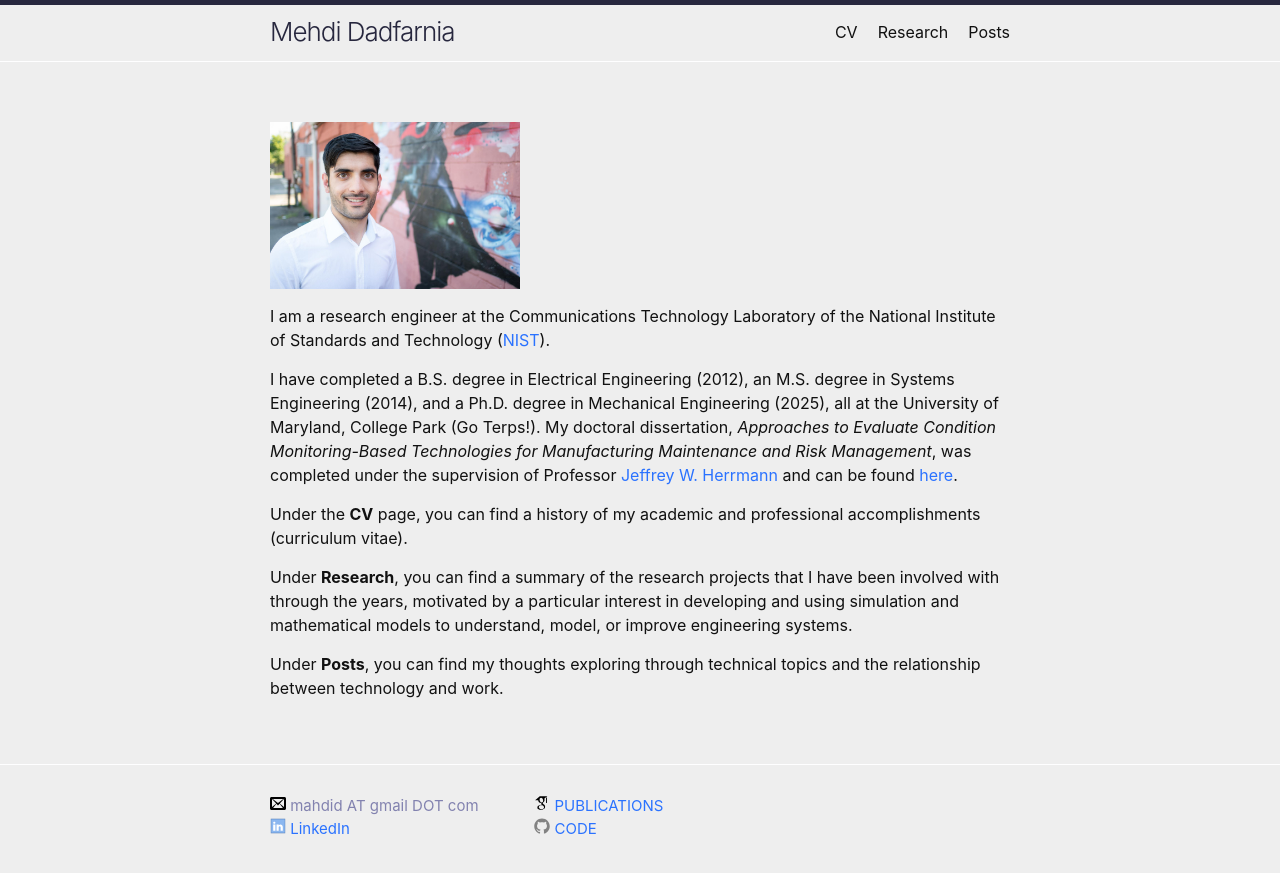
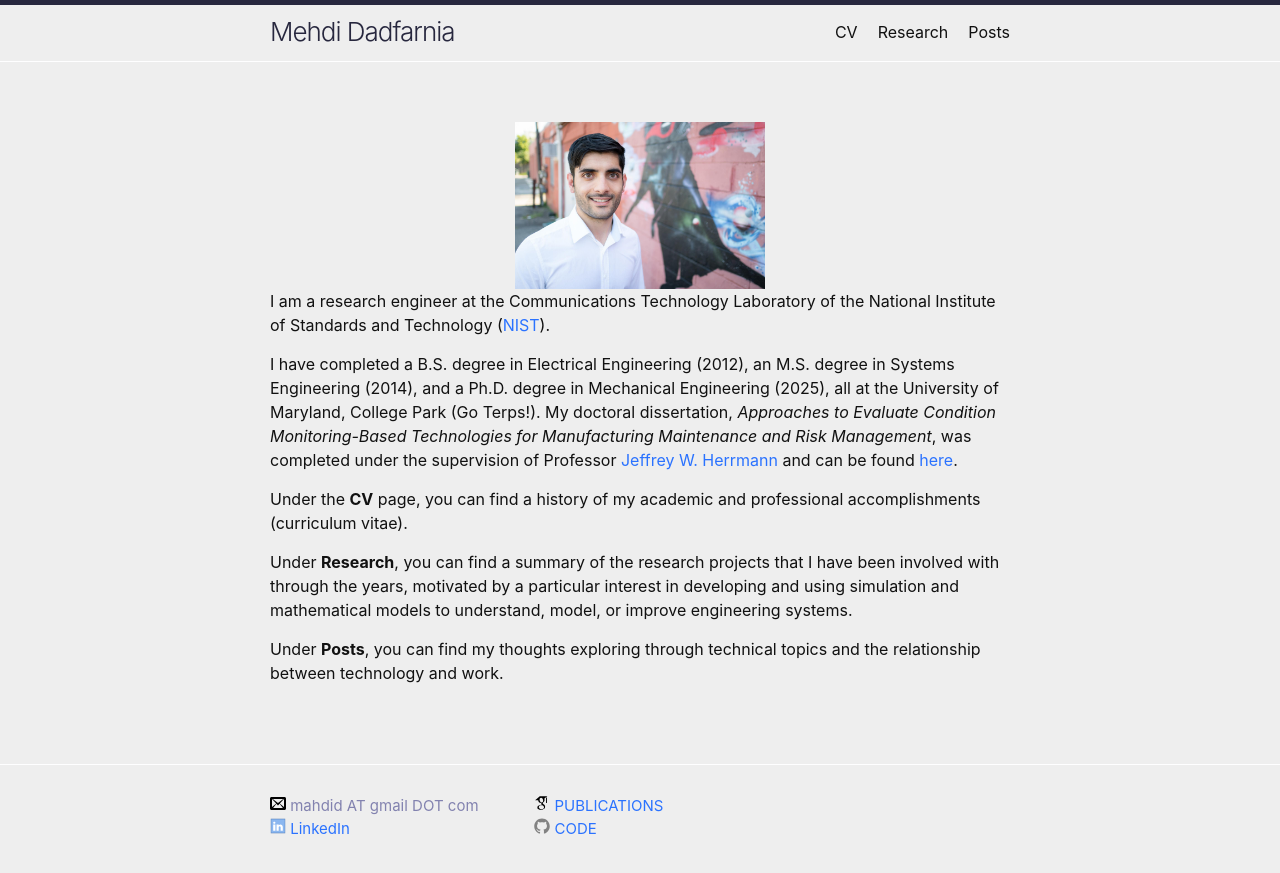
Before and after one commit to mehdidadfarnia/mehdidadfarnia.github.io, a Jekyll site: the page built from index.markdown, in a window 1280 px wide. Shown: the top 873 px of the page. Built offline with Jekyll 4.4.1, drawn with Linux system fonts in a browser that asks for light colours.

Commit message:
picture edits in index.md

```diff
--- a/index.markdown
+++ b/index.markdown
@@ -5,7 +5,7 @@
 layout: page
 ---
 
-<img src="mehdi_color.jpg" alt="Drawing" style="width: 250px;"/>
+<center><img src="mehdi_color.jpg" alt="Drawing" style="width: 250px;"/></center>
 
 
 I am a research engineer at the Communications Technology Laboratory of the National Institute of Standards and Technology ([NIST](https://www.nist.gov/)).
```
